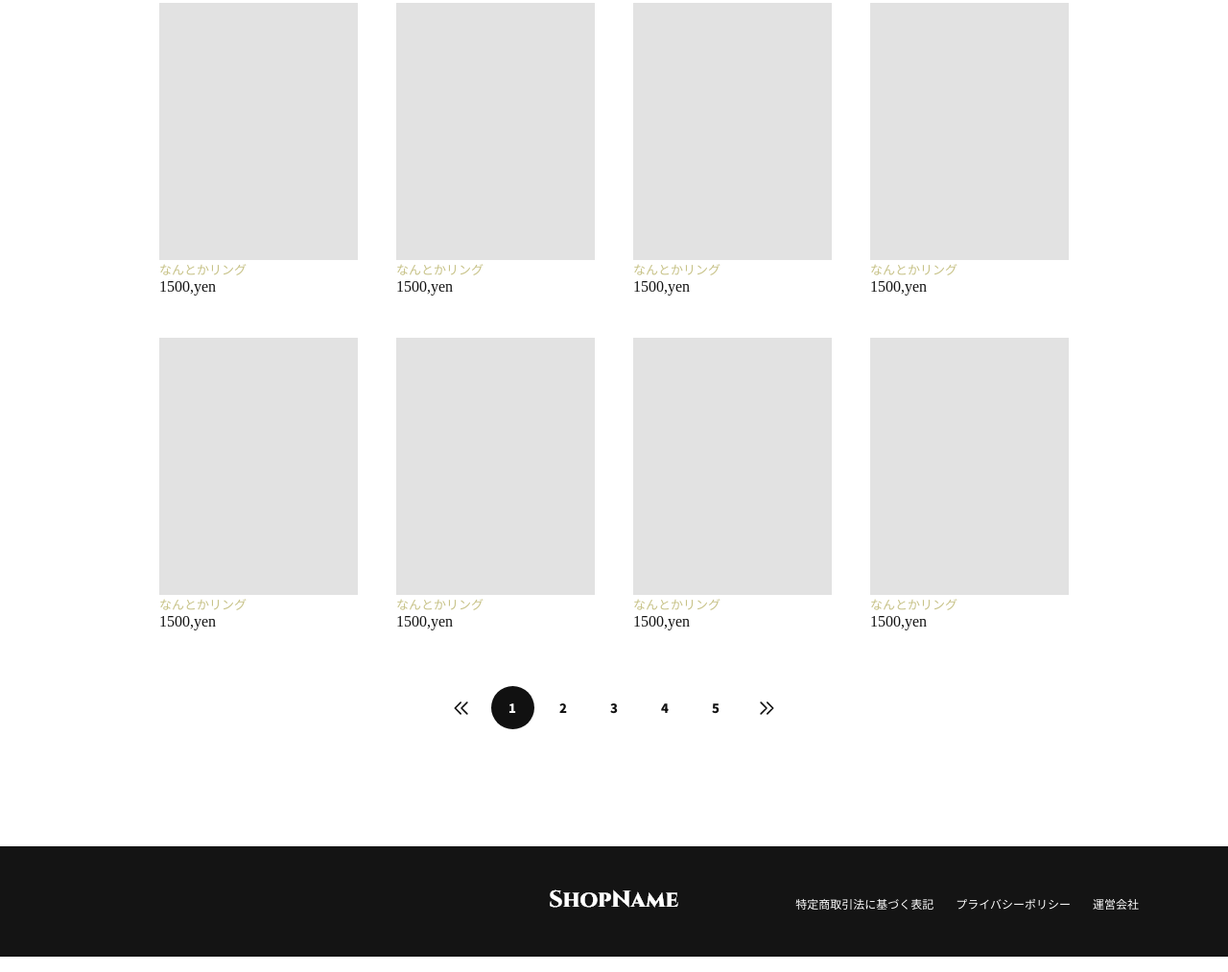
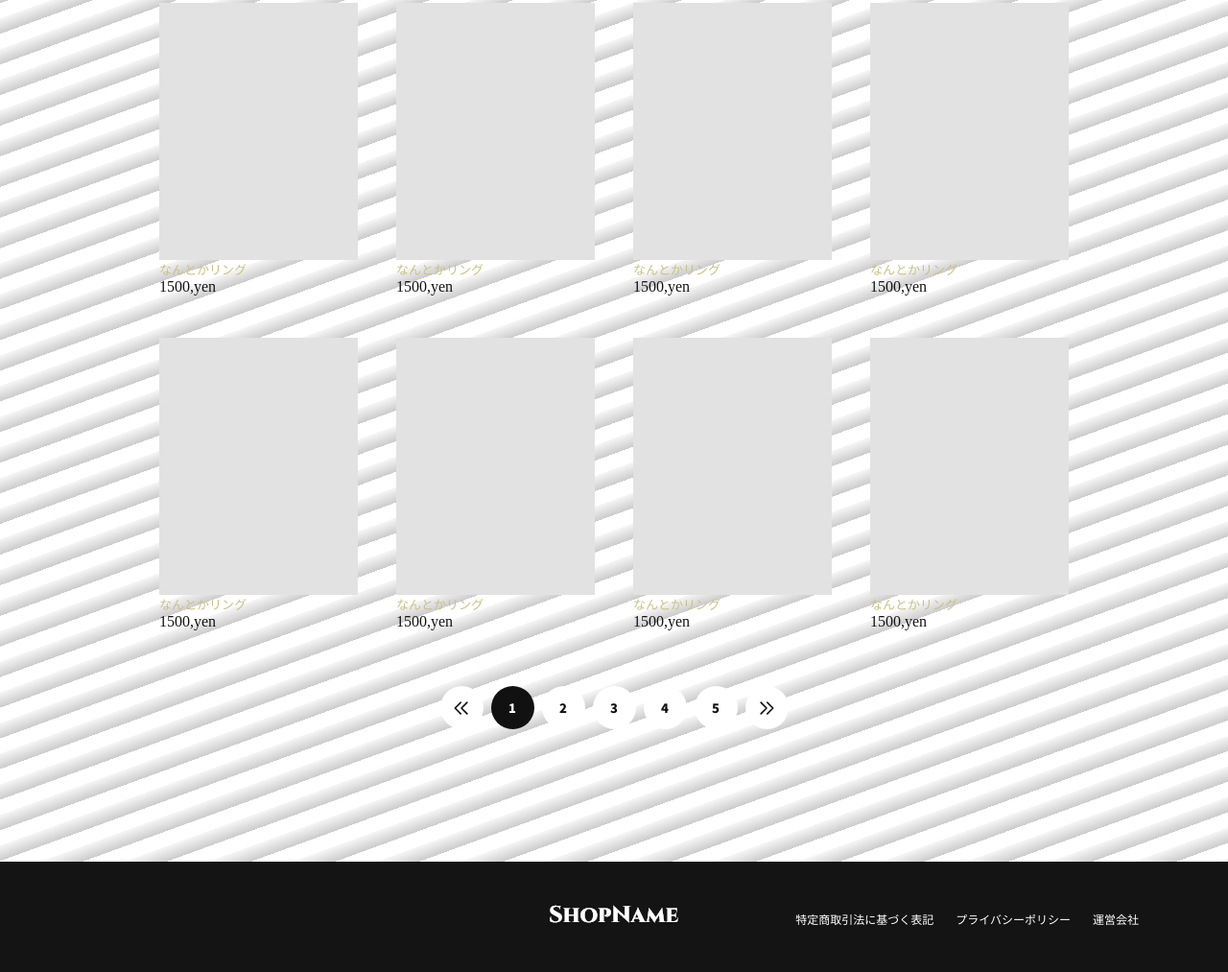
Before and after one commit to kawamoto06/demoEC, a plain HTML site: page item_index.html in a window 1280 px wide. Shown: the part 683-1696 px from the top of the page at 96% size. Drawn offline with nearby package versions, Linux system fonts and the light colour scheme; a script that the page names is missing.

Commit message:
テスト

```diff
--- a/style.css
+++ b/style.css
@@ -280,6 +280,7 @@ body {
 .main{
     width: 100%;
     height: 100%;
+    padding-bottom: 122px;
 }
 .main_photo_box{
   padding-top: 57px;
@@ -469,7 +470,6 @@ body {
 }
 
 .footer{
-    margin-top: 122px;
     width: 100%;
     height: 115px;
     background-color: #141414;
@@ -615,6 +615,15 @@ body {
 	bottom: -70px!important;
 }
 
+.main {
+  background:repeating-linear-gradient(
+  160deg,
+  #F6F6F6,
+  #ccc 15px,
+  #fff 0,
+  #fff 30px
+  );
+  }
 
 @media screen and (max-width:375px) {
 
```
